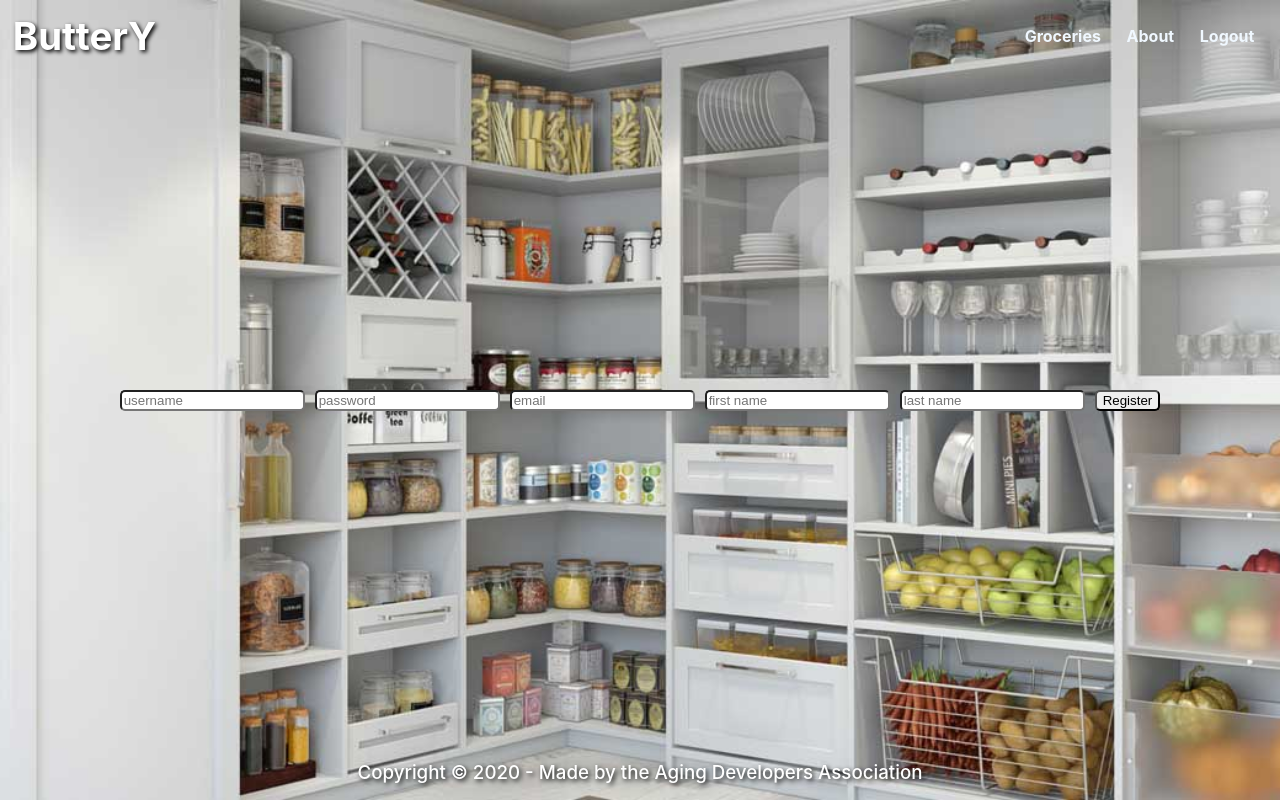
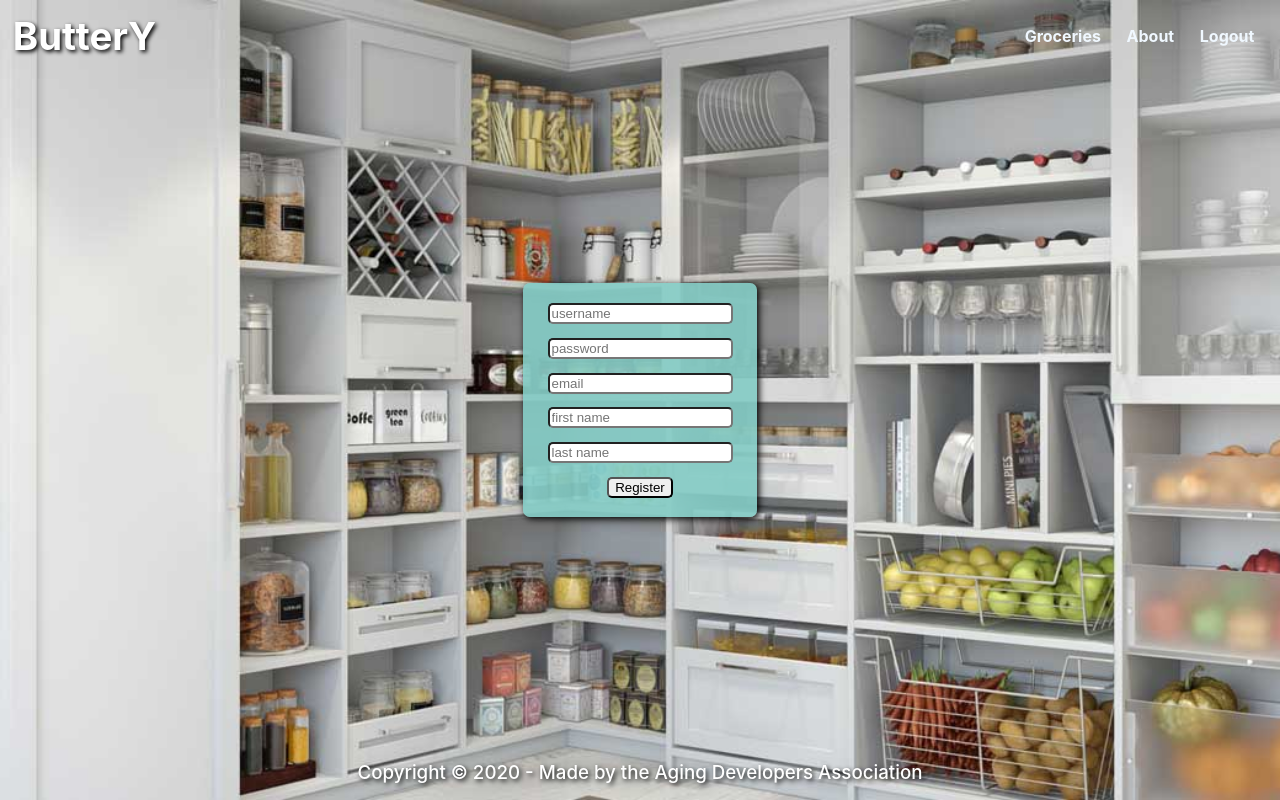
Before and after one commit to asherferri/unit-3-project-ADA, a React (Create React App) app in the folder grocery-tracker-app/client/: page /register in a window 1280 px wide. Built offline with nearby package versions, Linux system fonts and the light colour scheme; no server answers.

Commit message:
register csseddddd ᕦ(ò_óˇ)ᕤ HxCx

```diff
--- a/grocery-tracker-app/client/src/App.css
+++ b/grocery-tracker-app/client/src/App.css
@@ -209,7 +209,6 @@ nav {
 }
 .grocery-item-container:hover {
   box-shadow: 0px 0px 2px white;
-
 }
 
 .grocery-item-lst {
@@ -397,11 +396,12 @@ p.feat-last {
   flex-direction: column;
   justify-content: space-around;
   align-items: center;
-  /* max-width: 500px;
-  width: 50vw;
-  height: 70vh; */
-  overflow: auto;
+  transition: box-shadow 1s;
 }
+.login-container:hover {
+  box-shadow: 0px 0px 2px white;
+}
+
 .item-login {
   padding: 0.5vw;
 }
@@ -415,14 +415,18 @@ p.feat-last {
   border-radius: 7px;
   text-align: center;
   padding: 1vw;
-  /* display: flex;
+  display: flex;
   flex-direction: column;
   justify-content: space-around;
   align-items: center;
-  max-width: 500px;
-  width: 50vw;
-  height: 70vh; */
-  overflow: auto;
+  transition: box-shadow 1s;
+}
+.register-container:hover {
+  box-shadow: 0px 0px 2px white;
+}
+
+.item-register {
+  padding: 0.5vw;
 }
 /* Register Window Page E =========================================> ᕦ(ò_óˇ)ᕤ */
 
--- a/grocery-tracker-app/client/src/components/Register.jsx
+++ b/grocery-tracker-app/client/src/components/Register.jsx
@@ -24,16 +24,30 @@ class Register extends React.Component {
 
     render() {
         return (
+            <div className="register-container">
                 <div className="register">
                     {/* Sends registration information back up to App */}
                     <form onSubmit={ (e) => this.props.handleRegisterSubmit(e, this.state)}>
+                        <div className="item-register">
                             <input type="text" name="username" value={this.state.username} placeholder="username" onChange={this.handleInputchange} />
+                        </div>
+                        <div className="item-register">
                             <input type="password" name="password" value={this.state.password}  placeholder="password" onChange={this.handleInputchange} />
+                        </div>
+                        <div className="item-register">
                             <input type="email" name="email" value={this.state.email}  placeholder="email" onChange={this.handleInputchange} />
+                        </div>
+                        <div className="item-register">
                             <input type="text" name="first_name" value={this.state.first_name}  placeholder="first name" onChange={this.handleInputchange} />
+                        </div>
+                        <div className="item-register">
                             <input type="text" name="last_name" value={this.state.last_name}  placeholder="last name" onChange={this.handleInputchange} />
+                        </div>
+                        <div className="item-register">
                             <input type="submit" value="Register" />
+                        </div>
                     </form>
+                </div>
             </div>
         )
     }
```
Also changed, not shown: 1 other file (tests, documents, lock files or other folders). Lines whose indentation alone changed are shown as unchanged.
